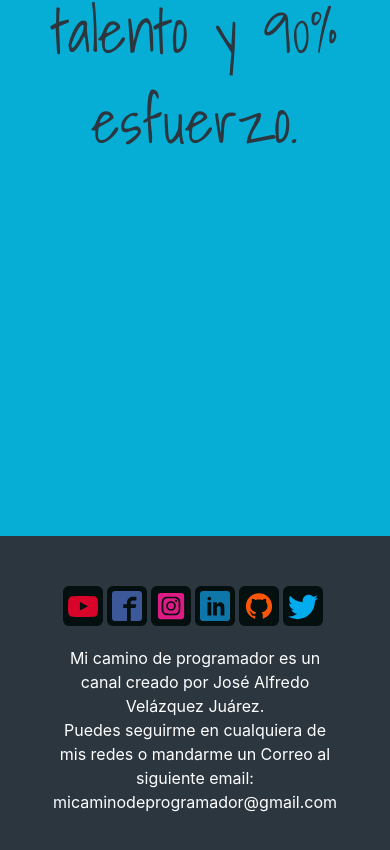
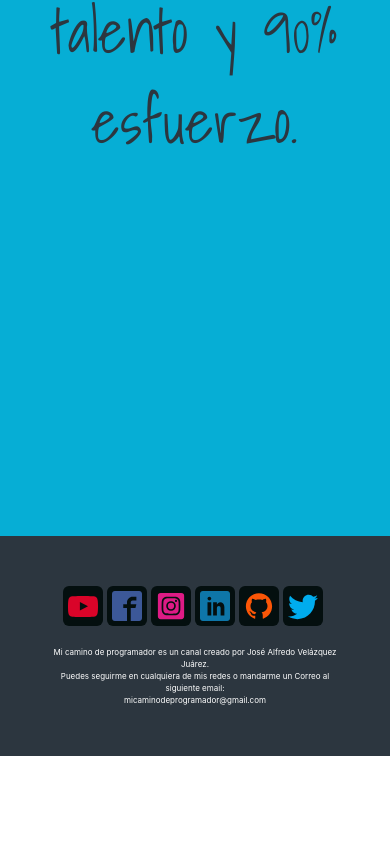
Before and after one commit to Alfred-VJ/project-one, a React (Create React App) app: page / in a window 390 px wide. Shown: the part 9643-10493 px from the top of the page. After the commit the page ends 10399 px from the top, so only its background shows below. Built offline with nearby package versions, Linux system fonts and the light colour scheme; a web font is replaced by a local one.

Commit message:
commit page-responsive-missing-hemburger-menu

```diff
--- a/src/Components/Footer/Footer.jsx
+++ b/src/Components/Footer/Footer.jsx
@@ -36,11 +36,11 @@ const Footer = () => {
             </Flex>
             <Flex justifyContent="center">
                 <Box mt={5}>
-                    <Text color="white" >Mi camino de programador es un canal creado por José Alfredo Velázquez Juárez.</Text>
+                    <Text color="white" fontSize={{ md: "15px", base: "8px" }} >Mi camino de programador es un canal creado por José Alfredo Velázquez Juárez.</Text>
                     <Spacer />
-                    <Text color="white">Puedes seguirme en cualquiera de mis redes o mandarme un Correo al siguiente email:</Text>
+                    <Text color="white" fontSize={{ md: "15px", base: "8px" }} >Puedes seguirme en cualquiera de mis redes o mandarme un Correo al siguiente email:</Text>
                     <Spacer />
-                    <Text color="white" >micaminodeprogramador@gmail.com</Text>
+                    <Text color="white" fontSize={{ md: "15px", base: "8px" }} >micaminodeprogramador@gmail.com</Text>
                 </Box>
             </Flex>
         </Box>
```
